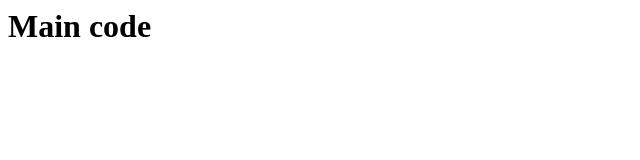
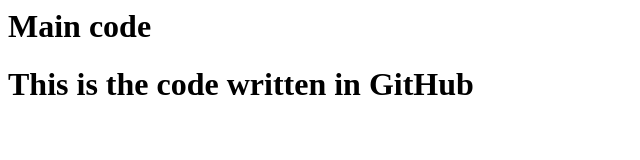
Before and after one commit to ManasaDamera-GitHub/BR-Task2, a plain HTML site: page index.html in a window 1280 px wide. Shown: the whole page, without its empty margins (0-640 px from the left). Drawn offline with Linux system fonts and the light colour scheme.

Commit message:
Update index.html

```diff
--- a/index.html
+++ b/index.html
@@ -1 +1,2 @@
 <h1>Main code </h1>
+<h1>This is the code written in GitHub</h1>
```
